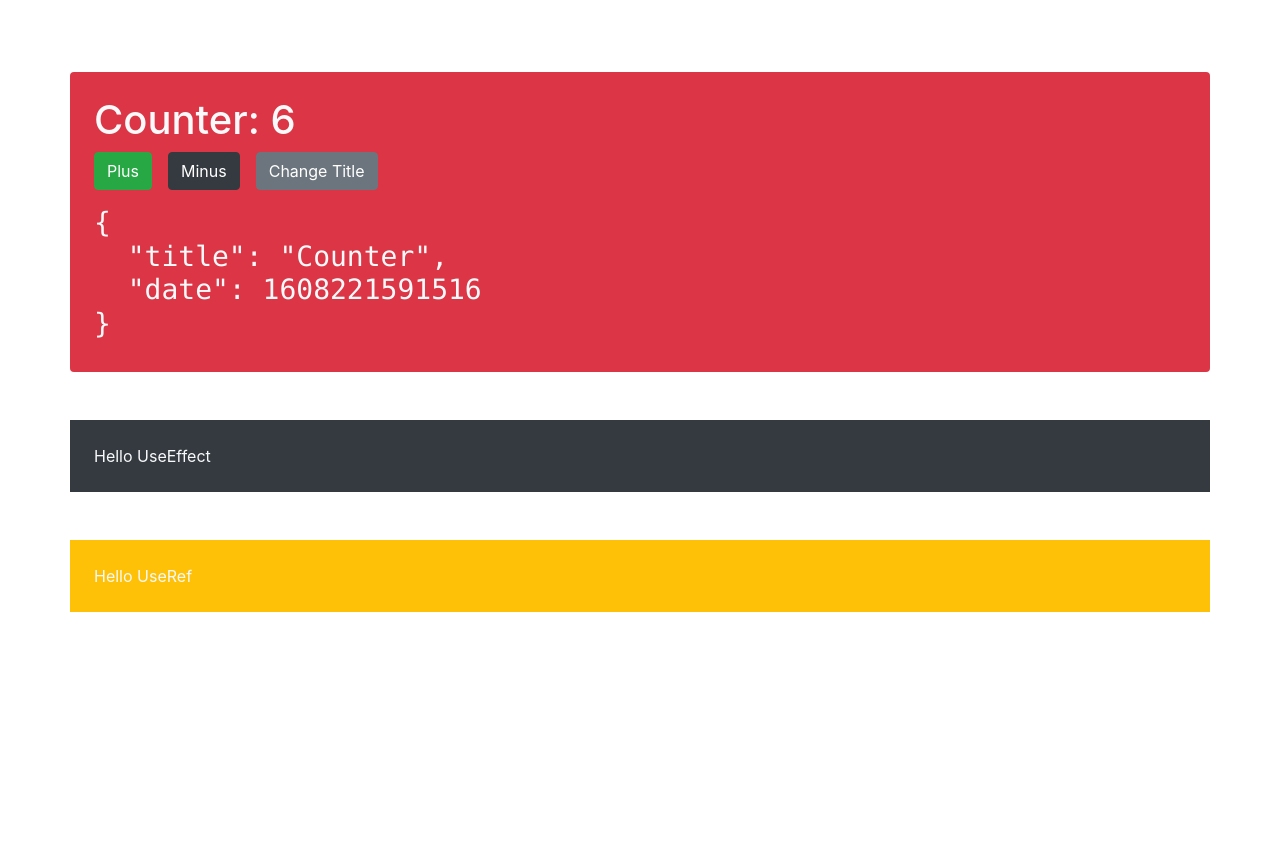
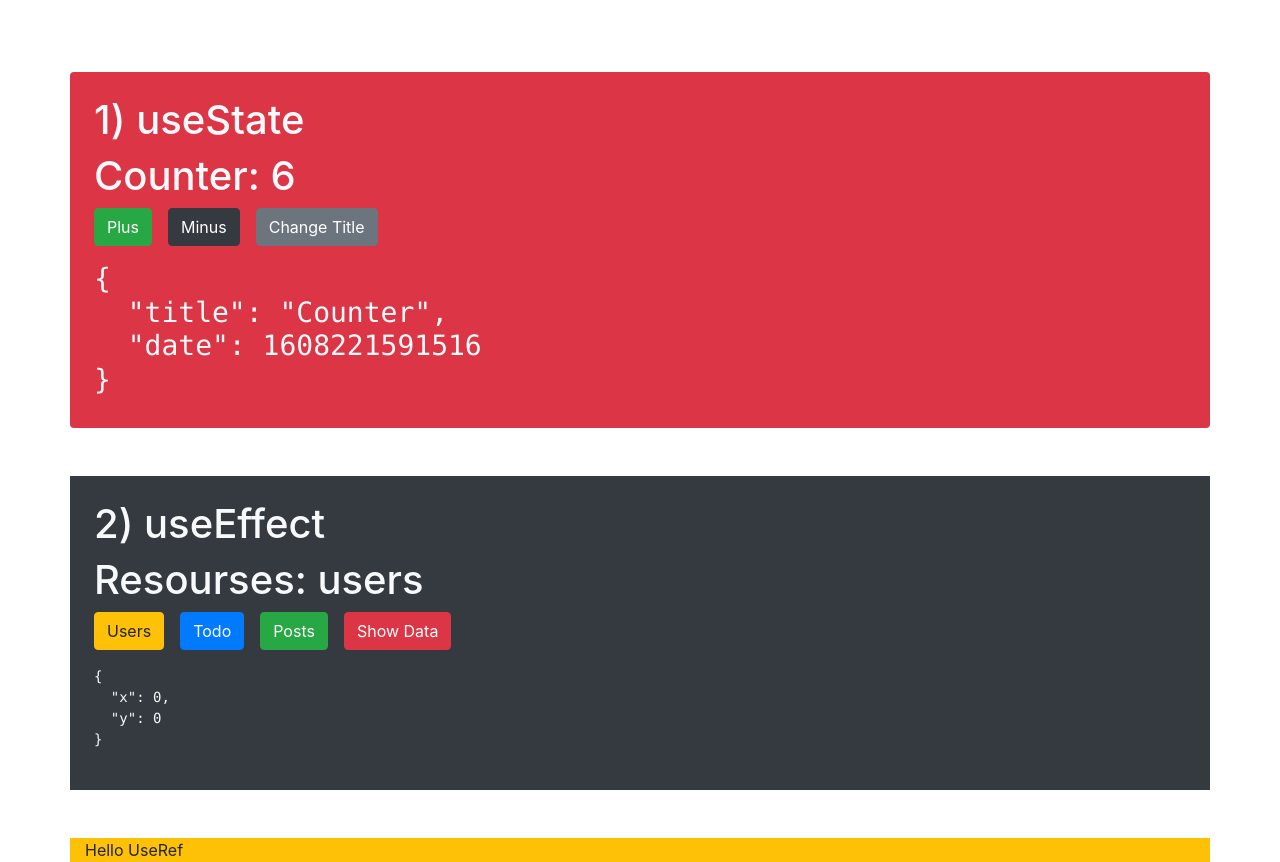
Before and after one commit to nurySar97/react-hooks, a React (Create React App) app: page / in a window 1280 px wide. Before the commit the page ends 800 px from the top, so only its background shows below. Built offline with nearby package versions, Linux system fonts and the light colour scheme; no server answers.

Commit message:
useEffect

```diff
--- a/src/components/useEffect.js
+++ b/src/components/useEffect.js
@@ -1,9 +1,62 @@
-import React from 'react'
+import React, { useState, useEffect } from 'react'
 
 const UseEffect = () => {
+    const [type, setType] = useState('users');
+    const [data, setData] = useState([])
+    const [showData, setShowData] = useState({
+        name: "Show Data",
+        isShow: false
+    })
+
+
+    const showDataToggleHandleClick = () => {
+        if(showData.isShow){
+            setShowData({name: "Show Data", isShow: false})
+        }else{
+            setShowData({name: "Hide Data", isShow: true})
+        }
+    }
+
+
+    const [position, setPosition] = useState({
+        x: 0,
+        y: 0
+    })
+
+
+    useEffect(() => {
+        fetch(`https://jsonplaceholder.typicode.com/${type}`)
+            .then(response => response.json())
+            .then(json => setData(json))
+    }, [type])
+
+
+    const mouseMoveHandler = e => {
+        setPosition({
+            x: e.clientX,
+            y: e.clientY
+        })
+    }
+
+
+    useEffect(() => {
+        console.log("ComponentDidMount")
+        window.addEventListener('mousemove', mouseMoveHandler)
+        return () => window.removeEventListener('mousemove', mouseMoveHandler)
+    }, [])
+
+
     return (
         <div className='col-12 bg-dark mt-5 p-4 text-light'>
-            Hello UseEffect
+            <h1>2) useEffect</h1>
+            <h1>Resourses: {type}</h1>
+            <button className="btn btn-warning mr-3" onClick={() => setType("users")}>Users</button>
+            <button className="btn btn-primary mr-3" onClick={() => setType("todos")}>Todo</button>
+            <button className="btn btn-success mr-3" onClick={() => setType("posts")}>Posts</button>
+
+            <button className="btn btn-danger" onClick={showDataToggleHandleClick}>{showData.name}</button>
+            <pre style={{ display: showData.isShow ? "block" : "none" }} className="text-light">{JSON.stringify(data, null, 2)}</pre>
+            <pre className="text-light mt-3">{JSON.stringify(position, null, 2)}</pre>
         </div>
     )
 }
--- a/src/components/useRef.js
+++ b/src/components/useRef.js
@@ -2,7 +2,7 @@ import React from 'react'
 
 const UseRef = () => {
     return (
-        <div className='col-12 bg-warning mt-5 p-4 text-light'>
+        <div className='col-12 bg-warning mt-5'>
             Hello UseRef
         </div>
     )
--- a/src/components/useState.js
+++ b/src/components/useState.js
@@ -33,6 +33,7 @@ const UseState = () => {
     }
     return (
         <div className='col-12 border-radius-2 bg-danger rounded text-light mt-5 p-4'>
+            <h1>1) useState</h1>
             <h1 className="text-light">Counter: {count}</h1>
             <button onClick={increment} className='btn btn-success mr-3'>Plus</button>
             <button onClick={decrement} className='btn btn-dark mr-3'>Minus</button>
```
Also changed, not shown: 1 other file (tests, documents, lock files or other folders).
